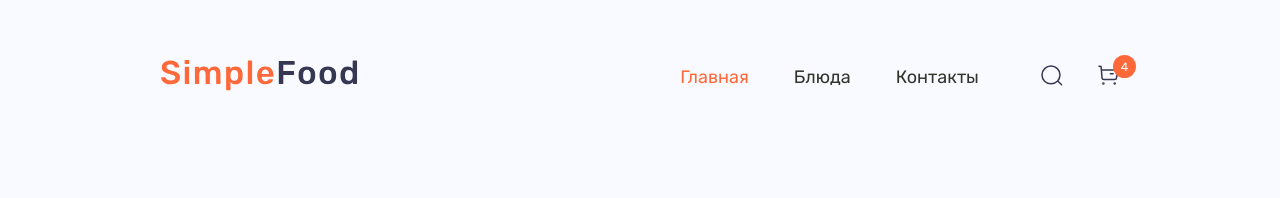
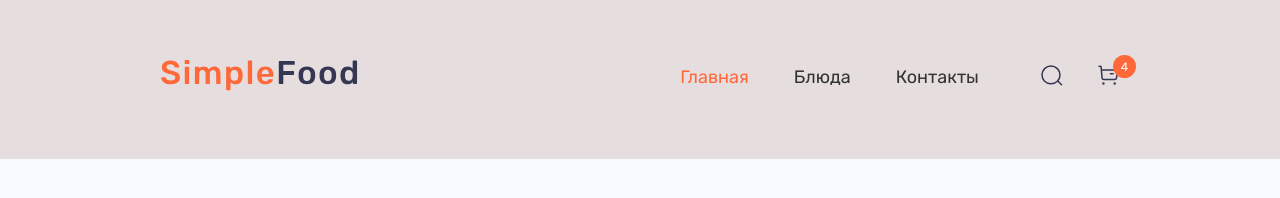
Before and after one commit to smaugg1337/Simple-Food, a plain HTML site: page index.html in a window 1280 px wide. Drawn offline with Linux system fonts and the light colour scheme.

Commit message:
otheh background-color:header

```diff
--- a/assets/styles/style.css
+++ b/assets/styles/style.css
@@ -19,7 +19,7 @@ html {
 .header {
     padding: 60px 0;
     height: 159px;
-    background: #F9FAFF;
+    background: #e6dddf;
 }
 
 .header-sm {
```
